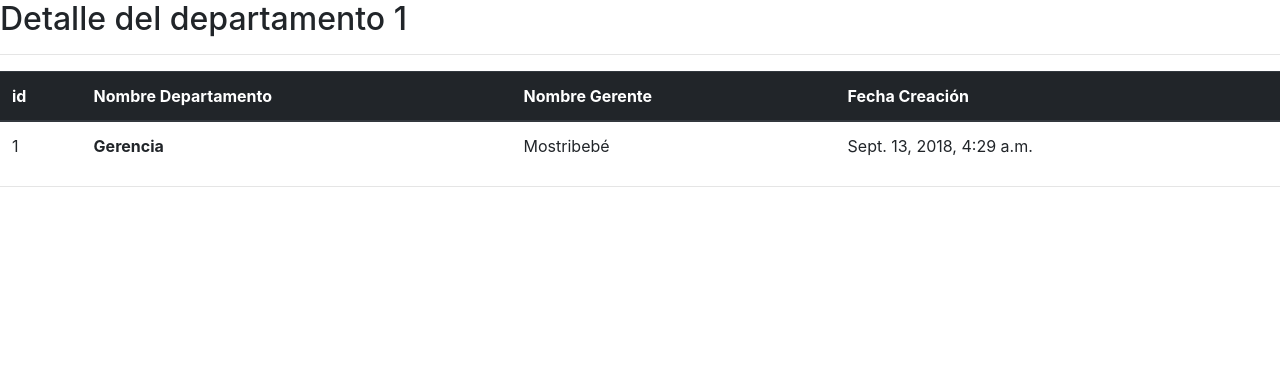
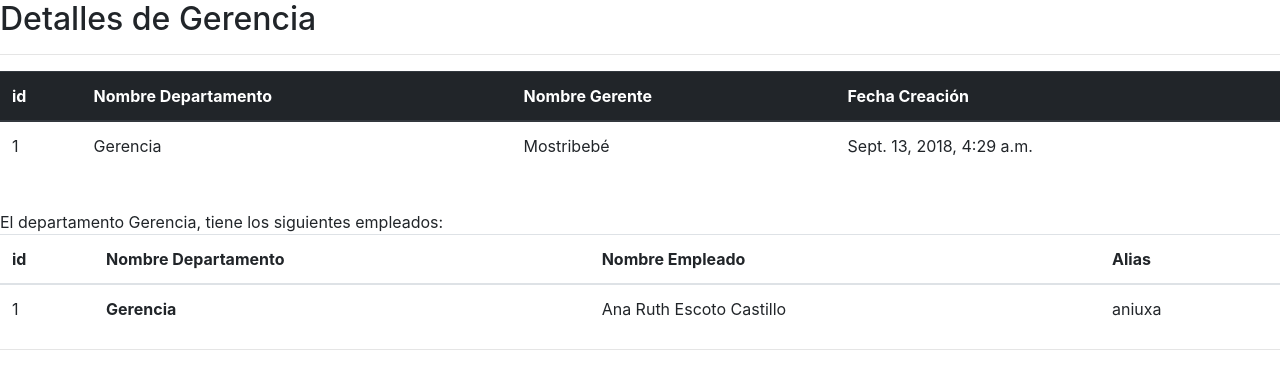
Before and after one commit to StrayChild01/pruebas-django, a Django app: page /mi_app/1/ in a window 1280 px wide. Shown: the top 389 px of the page. Run offline with Django 3.2, Linux system fonts and the light colour scheme; data comes from the database, SQL or seed files in the repository; both versions use the stored data as it was after the commit; some libraries are stand-ins or nearby versions.

Commit message:
Agregado updt, y una forma

```diff
--- a/mi_app/templates/mi_app/detalle_depto.html
+++ b/mi_app/templates/mi_app/detalle_depto.html
@@ -5,13 +5,12 @@
         <!-- Required meta tags -->
         <meta charset="utf-8">
         <meta name="viewport" content="width=device-width, initial-scale=1, shrink-to-fit=no">
-
         <!-- Bootstrap CSS -->
         <link href="{% static "/css/bootstrap.min.css" %}" rel="stylesheet">
     </head>
     <body>
         <h2>
-            Detalle del departamento {{ departamento.pk }}
+            Detalles de {{ departamento.nombre_departamento }}
         </h2>
         <hr>
             <table class="table">
@@ -26,12 +25,48 @@
                 <tbody>
                     <tr>
                         <td>{{ departamento.id }}</td>
-                        <th scope="row">{{ departamento.nombre_departamento }}</th>
+                        <td>{{ departamento.nombre_departamento }}</td>
                         <td>{{ departamento.nombre_gerente }}</td>
                         <td>{{ departamento.creado_depto }}</td>
                     </tr>
                 </tbody>
             </table>
+            <br>
+            <!--
+                Django no soporta:
+                    - Etiquetas multilínea, por lo tanto, en cada
+                      línea se tiene que empezar y terminar el código.
+                    - Terminaciones de instrucción ":" como en python regular
+                      para if, for etc. Por lo tanto no se ponen.
+                    - Para asignar una variable, se tiene que usar "with" y
+                      terminar donde se usa como endwith
+            -->
+            {% with todos_empleados=departamento.empleado_set.all %}
+            {% if todos_empleados %}
+                El departamento {{ departamento.nombre_departamento }}, tiene los siguientes empleados:
+                <table class="table">
+                    <thead>
+                        <tr>
+                            <th scope="col">id </th>
+                            <th scope="col">Nombre Departamento</th>
+                            <th scope="col">Nombre Empleado</th>
+                            <th scope="col">Alias</th>
+                        </tr>
+                    </thead>
+                    <tbody>
+                        {% for empleado in todos_empleados %}
+                            <tr>
+                                <td>{{ empleado.id }}</td>
+                                <th scope="row">{{ empleado.departamento.nombre_departamento }}</th>
+                                <td>{{ empleado.nombre }}</td>
+                                <td>{{ empleado.alias }}</td>
+                            </tr>
+                        {% endfor %}
+                    </tbody>
+                </table>
+
+            {% endif %}
+            {% endwith %}
         <hr>
-    <body>
+    </body>
 </html>
--- a/mi_app/urls.py
+++ b/mi_app/urls.py
@@ -8,6 +8,7 @@ urlpatterns = [
     path('<int:depto_id>/', views.detalle_depto, name='detalle_depto'),
     path('<int:depto_id>/detalle_depto/', views.detalle_depto, name='detalle_depto'),
     path('<int:emp_id>/detalle_empleado/', views.detalle_empleado, name='detalle_empleado'),
-    path('<int:dept_id>/lista_deptos/', views.lista_deptos, name='lista_deptos'),
-    path('<int:emp_id>/lista_empleados/', views.lista_empleados, name='lista_empleados'),
+    path('<int:dept_id>/edita_depto/', views.edita_depto, name='edita_depto'),
+    path('<int:dept_id>/set_depto/', views.set_depto, name='set_depto'),
+    path('<int:emp_id>/edita_empleado/', views.edita_empleado, name='edita_empleado'),
 ]
--- a/mi_app/views.py
+++ b/mi_app/views.py
@@ -1,8 +1,10 @@
+import datetime, pytz
+from django.http import HttpResponse, Http404, HttpResponseRedirect
 from django.shortcuts import render, get_object_or_404
 from django.template import loader
-from django.http import HttpResponse, Http404
+from django.utils.timezone import utc
 from .models import Departamento, Empleado
-
+from django.urls import reverse
 
 # Create your views here.
 def index(request):
@@ -33,10 +35,30 @@ def detalle_empleado(request, emp_id):
 
     return render(request, 'mi_app/detalle_emp.html', {'empleado': empleado})
 
-def lista_deptos(request, dept_id):
-    response = "Estás viendo el listado de los departamentos %s."
-    return HttpResponse(response % dept_id)
+def edita_depto(request, dept_id):
+    departamento = get_object_or_404(Departamento, pk=dept_id)
+    return render(request, 'mi_app/edita_depto.html', {'departamento': departamento})
 
-def lista_empleados(request, emp_id):
+def set_depto(request, dept_id):
+    departamento = get_object_or_404(Departamento, pk=dept_id)
+    try:
+        tz = pytz.timezone('America/Mexico_City')
+    except (KeyError, Departamento.DoesNotExist):
+        return render(request, 'mi_app:edita_depto', {
+            'departamento': departamento,
+            'mensaje_error': "No has seleccionado un departamento.",
+        })
+    else:
+        now = datetime.datetime.utcnow().replace(tzinfo=tz)
+        departamento.nombre_departamento = request.POST['nombre_departamento']
+        departamento.nombre_gerente = request.POST['nombre_gerente']
+        departamento.creado_depto = str(now)
+        departamento.save()
+        # Always return an HttpResponseRedirect after successfully dealing
+        # with POST data. This prevents data from being posted twice if a
+        # user hits the Back button.
+        return HttpResponseRedirect(reverse('mi_app:edita_depto', args=[departamento.pk]))
+
+def edita_empleado(request, emp_id):
     response = "Estás viendo el listado de los empleados %s."
     return HttpResponse(response % emp_id)
```
Also changed, not shown: mi_app/templates/mi_app/edita_depto.html (added, +41 -0 lines), db.sqlite3, mi_app/templates/mi_app/detalle_emp.html (line endings or trailing spaces). Lines whose indentation alone changed are shown as unchanged.
